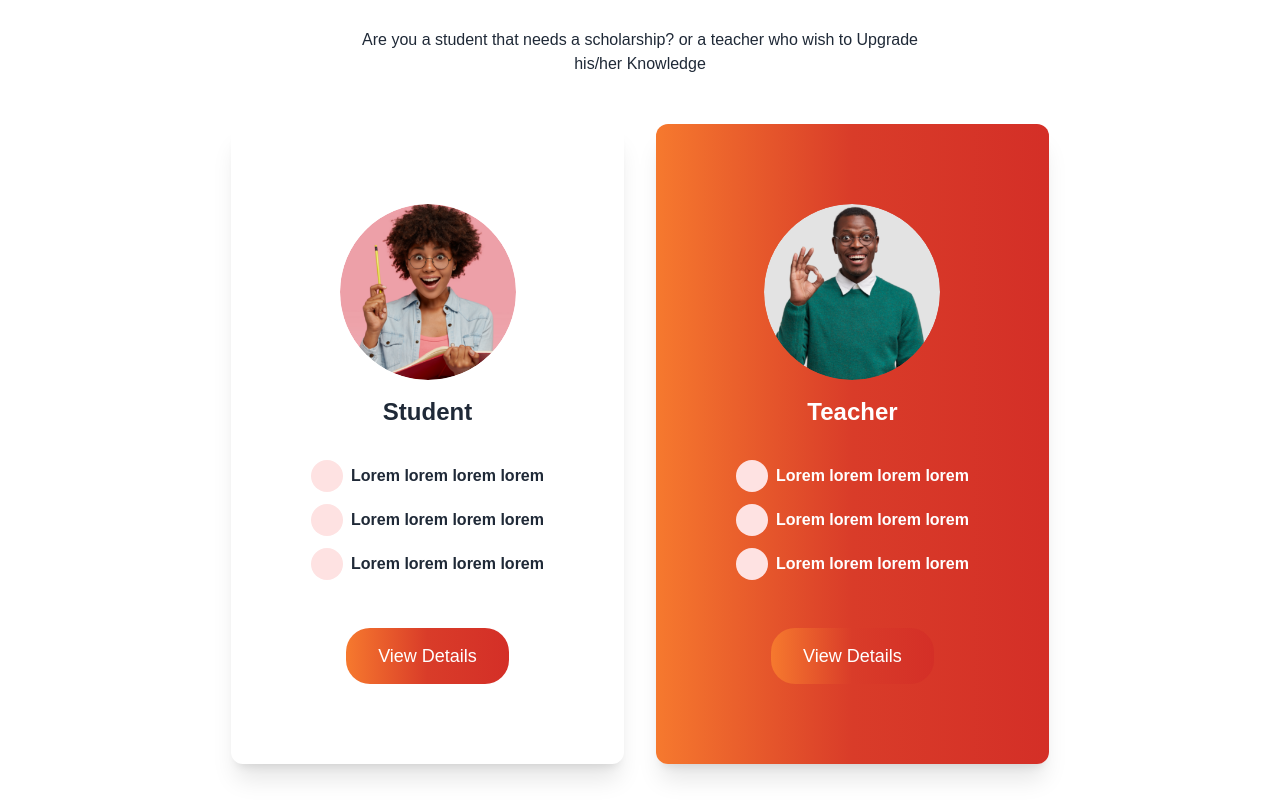
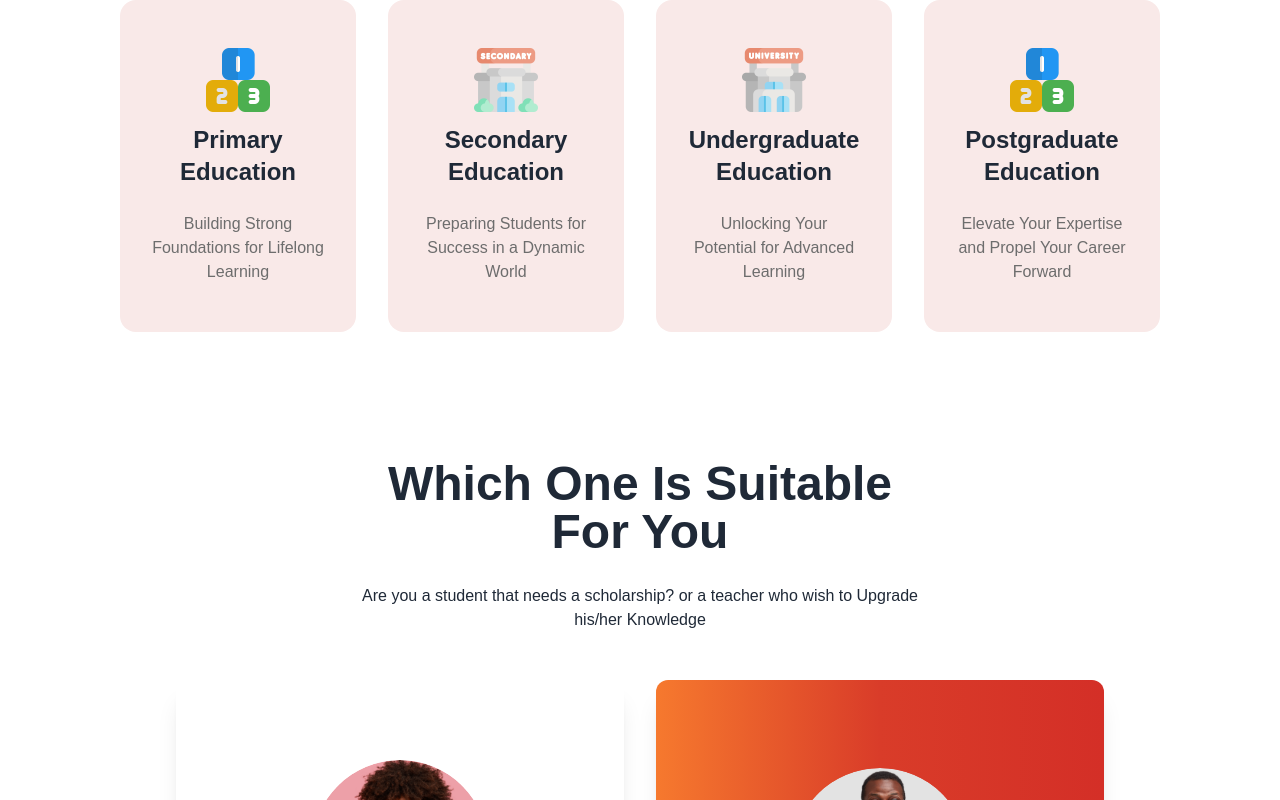
Before and after one commit to adefokun/brilliant-brain, a Next.js app: page / in a window 1280 px wide. Shown: the part 2140-2940 px from the top of the page. Built offline with nearby package versions, Linux system fonts and the light colour scheme; no server answers; the database is empty; a web font is replaced by a local one; what prettier-plugin-tailwindcss would draw is missing.

Commit message:
content and style fixes

```diff
--- a/components/Ambassadors/index.tsx
+++ b/components/Ambassadors/index.tsx
@@ -25,7 +25,7 @@ const Ambassadors = () => {
 
     // console.log({ambassadors})
   return (
-    <section className="section mb-32 text-center">
+    <section className="section pt-20 pb-20 text-center">
     <div className="flex flex-col items-center gap-4 max-w-3xl mx-auto mb-12 text-center">
        <h3 className="text-3xl md:text-5xl font-extrabold capitalize mb-3">Our <br /> Ambassadors</h3>
        <p>Lorem ipsum dolor sit amet consectetur adipisicing elit. Debitis, explicabo recusandae necessitatibus voluptas nobis voluptatum nesciunt incidunt facilis, a provident dicta repudiandae ratione mollitia fuga deleniti! Alias explicabo aliquid repellat! Lorem ipsum dolor sit amet consectetur adipisicing elit. Ad repellendus adipisci qui ratione excepturi unde inventore aspernatur. Accusamus numquam, officia laboriosam similique nemo repellat libero consequatur eum minima quas doloremque. </p>
--- a/components/AuthHOC/index.tsx
+++ b/components/AuthHOC/index.tsx
@@ -2,6 +2,8 @@ import React, { ReactNode } from "react";
 import { useRouter } from "next/router";
 // import useUser from "@/hooks/useUser";
 import { useSession, signIn, signOut } from "next-auth/react"
+import Loader from "../Loader";
+
 
 
 export default function AuthHOC(
@@ -19,9 +21,7 @@ export default function AuthHOC(
 
     if (session.status === "loading") {
       return (
-        <div>
-          <p>Loading...</p>
-        </div>
+        <Loader modalOpen={true} />
       );
     }
 
--- a/pages/about-us.tsx
+++ b/pages/about-us.tsx
@@ -7,7 +7,7 @@ import About1 from '@/assets/about2.png'
 
 const AboutUs = () => {
   return (
-    <>
+    <div className='overflow-hidden'>
         <Header />
         <section className='section mt-16 md:mt-20 md:pt-20 py-8 grad-to-right flex flex-col gap-3 text-white'>
             <h1 className="text-4xl md:text-5xl font-extrabold text-white font-argentinum mb-3">About Us</h1>
@@ -24,14 +24,19 @@ const AboutUs = () => {
                     <Image src={About1} alt="" className="w-full max-w-sm" />
                 </div>
                 <div className="flex-1 max-w-lg flex flex-col gap-3">
-                    <p>Lorem, ipsum dolor sit amet consectetur adipisicing elit. Inventore quibusdam obcaecati, aspernatur nisi nobis impedit quisquam nihil error assumenda dolorum! Dolorem delectus expedita, illo voluptas est distinctio optio! Eveniet, deserunt.</p>
-                    <p>Lorem, ipsum dolor sit amet consectetur adipisicing elit. Inventore quibusdam obcaecati, aspernatur nisi nobis impedit quisquam nihil error assumenda dolorum! Dolorem delectus expedita, illo voluptas est distinctio optio! Eveniet, deserunt.</p>
+                    <p>Are you a passionate and driven individual aspiring to pursue your dreams, but financial constraints stand in your way? Look no further! At Brilliant Brains, we believe that everyone deserves a chance to unlock their true potential and achieve their academic goals. We are dedicated to connecting deserving students like you with life-changing scholarship opportunities.</p>
+                    <p>
+                        Our scholarship program is open to students from all walks of life. Whether you are a high school student looking to pursue a bachelor’s degree or a working professional hoping to advance your career with a master’s degree, we have a scholarship for you. We offer scholarships in a wide range of disciplines, including business, engineering, medicine, law, and more. Our scholarships are available for students at all levels of study, from undergraduate to postgraduate.
+                    </p>
                 </div>
             </div>
             <div className="flex flex-col md:flex-row gap-12">
                 <div className="flex-1 max-w-lg flex flex-col gap-3">
-                    <p>Lorem, ipsum dolor sit amet consectetur adipisicing elit. Inventore quibusdam obcaecati, aspernatur nisi nobis impedit quisquam nihil error assumenda dolorum! Dolorem delectus expedita, illo voluptas est distinctio optio! Eveniet, deserunt.</p>
-                    <p>Lorem, ipsum dolor sit amet consectetur adipisicing elit. Inventore quibusdam obcaecati, aspernatur nisi nobis impedit quisquam nihil error assumenda dolorum! Dolorem delectus expedita, illo voluptas est distinctio optio! Eveniet, deserunt.</p>
+                    <p>Don&#39;t let financial barriers hinder your dreams. Take the first step towards achieving your academic aspirations by exploring the world of scholarships with Brilliant Brains. Sign up now to create your profile and unlock a world of opportunities waiting for you.</p>
+                  <p>
+                    Everyone deserves a chance to pursue their dreams. At Brilliant Brains, we believe that financial constraints should not stand in the way of your academic aspirations. We are committed to helping you achieve your goals by connecting you with life-changing scholarship opportunities. Our scholarship program is open to students from all walks of life. Whether you are a high school student looking to pursue a bachelor’s degree or a working professional hoping to advance your career with a master’s degree, we have a scholarship for you. We offer scholarships in a wide range of disciplines, including business, engineering, medicine, law, and more. Our scholarships are available for students at all levels of study, from undergraduate to postgraduate.
+                  </p>
+
                 </div>
                 <div className="flex-1 flex justify-end">
                     <Image src={About2} alt="" className="w-full max-w-sm" />
@@ -39,12 +44,30 @@ const AboutUs = () => {
             </div>
         </section>
         <section className="section flex flex-col gap-3 pt-20 pb-20 relative after:absolute after:top-0 after:-translate-y-6 after:-left-[10%] after:w-[120%] after:h-16 after:rounded-[100%] after:bg-white">
-            {[0,1,2,3,4].map(el => (
-                <p key={el}>Lorem ipsum dolor sit amet consectetur adipisicing elit. Dolorem sequi sapiente assumenda sed? Nulla esse laudantium, deserunt totam molestiae eveniet quia illo voluptatem consectetur, fugit, culpa doloribus ad iusto cumque! Lorem ipsum dolor sit amet consectetur adipisicing elit. Animi cumque tempora sequi! Nisi deserunt placeat velit hic sapiente amet similique accusantium, ipsum at consequatur, earum explicabo tenetur. Provident, reiciendis tempore.</p>
-            ))}
+            <p>
+                At Brilliant Brains, we are committed to empowering individuals through education and fostering a community of lifelong learners. With a passion for knowledge and a dedication to excellence, we strive to provide transformative educational experiences that shape lives and make a positive impact.
+            </p>
+            <p>
+                Our vision is to be a leading institution that inspires and equips individuals to reach their full potential. We believe in the power of education to transform lives, unlock opportunities, and create a better future for individuals and society as a whole.
+            </p>
+            <p>
+                Our mission is to provide accessible, high-quality education that nurtures intellectual curiosity, fosters critical thinking, and promotes personal and professional growth. We aim to create an inclusive learning environment that celebrates diversity, encourages collaboration, and prepares individuals to thrive in a rapidly changing world.
+            </p>
+            <p>
+                At Brilliant Brains, we take a holistic approach to education, focusing not only on academic excellence but also on the development of well-rounded individuals. We prioritize practical, hands-on learning experiences that bridge the gap between theory and practice. Through innovative teaching methods, state-of-the-art resources, and a supportive community, we aim to inspire a love for learning and cultivate essential skills for success in the modern world.
+            </p>
+            <p>
+                Our team of passionate educators and staff members are the heart and soul of Brilliant Brains. With expertise in their respective fields, they are committed to providing a nurturing and stimulating learning environment. Our faculty members are not only knowledgeable professionals but also mentors who guide and inspire students to explore their passions and achieve their goals.
+            </p>
+            <p>
+                We maintain high standards of academic rigor, continually updating our curriculum to align with industry demands and emerging trends. We foster a culture of continuous improvement, encouraging students and staff alike to strive for excellence in all aspects of their educational journey.
+            </p>
+            <p>
+            Whether you are a student, parent, educator, or lifelong learner, we invite you to join our vibrant learning community. Together, we can embark on a journey of discovery, growth, and lifelong learning. Explore our range of programs, engage with our passionate community, and unlock your potential at Brilliant Brains.
+            </p>
         </section>
         <Footer />
-    </>
+    </div>
   )
 }
 
--- a/pages/index.tsx
+++ b/pages/index.tsx
@@ -95,7 +95,7 @@ export default function Home() {
             <div className="flex-1 order-2 md:order-1 flex flex-col gap-4">
               <p className="text-primary font-bold text-xl mb-3">About Us</p>
               <h2 className="text-4xl md:text-6xl font-extrabold capitalize mb-3">Qualified and Highly Equipped Learning</h2>
-              <p className="md:text-lg mb-4">The Brilliant Brain Scholarship Scheme is a scholarship management platform with a vision to ensuring that no person of school age is denied access to education because of his or her financial status, since it is the fundamental right of every child to receive  qualitative and functional education</p>
+              <p className="md:text-lg mb-4">We take pride in offering a learning environment that is led by qualified and dedicated educators. Our teaching staff consists of highly experienced professionals who are passionate about fostering academic growth and empowering students to reach their full potential.</p>
               <Button className="text-white text-lg px-6 py-3 rounded-lg w-fit">Read More</Button>
 
             </div>
@@ -105,6 +105,13 @@ export default function Home() {
                 <Image src={HeroBg} alt="" width={200} height={200} className="w-64 sm:w-1/2 md:w-5/6" />
               </div>
             </div>
+          </div>
+        </section>
+        <section className="section mb-32 py-20 px-4 flex flex-col items-center gap-4 grad-to-right text-white">
+          <div className="flex flex-col items-center gap-4 max-w-3xl text-center">
+            <h3 className="text-3xl md:text-5xl font-extrabold capitalize mb-2">Looking for a bright new future. It starts here</h3>
+            <p className="mb-4">We understand that you&#39;re looking for a bright new future, filled with endless possibilities and opportunities for personal and professional growth. Your quest for a better tomorrow starts right here, with us.</p>
+            <button className="p-5 px-12 text-lg rounded-full font-bold bg-white text-black">Get in Touch</button>
           </div>
         </section>
         <section className="section mb-32 text-center">
@@ -118,22 +125,22 @@ export default function Home() {
             <div className="bg-[#F9E9E8] w-full rounded-2xl p-8 py-12 flex flex-col items-center gap-3">
               <Image src={PrimaryImg} alt="" className="w-16 h-16" />
               <h5 className="text-2xl font-extrabold capitalize mb-3">Primary Education</h5>
-              <p className="text-[#6D6D6D]">Are you a student that needs a scholarship? or a teacher who wish to</p>
+              <p className="text-[#6D6D6D]">Building Strong Foundations for Lifelong Learning</p>
             </div>
             <div className="bg-[#F9E9E8] w-full rounded-2xl p-8 py-12 flex flex-col items-center gap-3">
               <Image src={SecondaryImg} alt="" className="w-16 h-16" />
               <h5 className="text-2xl font-extrabold capitalize mb-3">Secondary Education</h5>
-              <p className="text-[#6D6D6D]">Are you a student that needs a scholarship? or a teacher who wish to</p>
+              <p className="text-[#6D6D6D]">Preparing Students for Success in a Dynamic World</p>
             </div>
             <div className="bg-[#F9E9E8] w-full rounded-2xl p-8 py-12 flex flex-col items-center gap-3">
               <Image src={UniversityImg} alt="" className="w-16 h-16" />
-              <h5 className="text-2xl font-extrabold capitalize mb-3">Tertiary Education</h5>
-              <p className="text-[#6D6D6D]">Are you a student that needs a scholarship? or a teacher who wish to</p>
+              <h5 className="text-2xl font-extrabold capitalize mb-3">Undergraduate Education</h5>
+              <p className="text-[#6D6D6D]">Unlocking Your Potential for Advanced Learning</p>
             </div>
             <div className="bg-[#F9E9E8] w-full rounded-2xl p-8 py-12 flex flex-col items-center gap-3">
               <Image src={PrimaryImg} alt="" className="w-16 h-16" />
-              <h5 className="text-2xl font-extrabold capitalize mb-3">Primary Education</h5>
-              <p className="text-[#6D6D6D]">Are you a student that needs a scholarship? or a teacher who wish to</p>
+              <h5 className="text-2xl font-extrabold capitalize mb-3">Postgraduate Education</h5>
+              <p className="text-[#6D6D6D]">Elevate Your Expertise and Propel Your Career Forward</p>
             </div>
           </div>
         </section>
@@ -150,16 +157,16 @@ export default function Home() {
               </div>
               <div className="flex flex-col gap-3 font-bold mb-12">
                 <div className="flex items-center gap-2">
-                  <div className="w-8 h-8 rounded-full bg-red-100"></div>
-                  <p>Lorem lorem lorem lorem</p>
+                  <div className="w-8 h-8 rounded-full bg-red-100 flex-[0_0_32px]"></div>
+                  <p>Financial support for education expenses</p>
                 </div>
                 <div className="flex items-center gap-2">
-                  <div className="w-8 h-8 rounded-full bg-red-100"></div>
-                  <p>Lorem lorem lorem lorem</p>
+                  <div className="w-8 h-8 rounded-full bg-red-100 flex-[0_0_32px]"></div>
+                  <p>Access to quality education opportunities</p>
                 </div>
                 <div className="flex items-center gap-2">
-                  <div className="w-8 h-8 rounded-full bg-red-100"></div>
-                  <p>Lorem lorem lorem lorem</p>
+                  <div className="w-8 h-8 rounded-full bg-red-100 flex-[0_0_32px]"></div>
+                  <p>Personal and professional growth opportunities</p>
                 </div>
               </div>
               <Button className="md:text-lg text-white py-3.5 px-8 w-fit rounded-3xl mx-auto">View Details</Button>
@@ -171,31 +178,25 @@ export default function Home() {
               </div>
               <div className="flex flex-col gap-3 font-bold mb-12">
                 <div className="flex items-center gap-2">
-                  <div className="w-8 h-8 rounded-full bg-red-100"></div>
-                  <p>Lorem lorem lorem lorem</p>
+                  <div className="w-8 h-8 rounded-full bg-red-100 flex-[0_0_32px]"></div>
+                  <p>Professional development support</p>
                 </div>
                 <div className="flex items-center gap-2">
-                  <div className="w-8 h-8 rounded-full bg-red-100"></div>
-                  <p>Lorem lorem lorem lorem</p>
+                  <div className="w-8 h-8 rounded-full bg-red-100 flex-[0_0_32px]"></div>
+                  <p>Enhanced teaching quality</p>
                 </div>
                 <div className="flex items-center gap-2">
-                  <div className="w-8 h-8 rounded-full bg-red-100"></div>
-                  <p>Lorem lorem lorem lorem</p>
+                  <div className="w-8 h-8 rounded-full bg-red-100 flex-[0_0_32px]"></div>
+                  <p>Networking and collaboration opportunities</p>
                 </div>
               </div>
               <Button className="md:text-lg bg-[#5e0c08] text-white py-3.5 px-8 w-fit rounded-3xl mx-auto">View Details</Button>
             </div>
           </div>
         </section>
-       <Ambassadors />
-        <section className="section mb-32 py-20 px-4 flex flex-col items-center gap-4 grad-to-right text-white">
-          <div className="flex flex-col items-center gap-4 max-w-3xl text-center">
-            <h3 className="text-3xl md:text-5xl font-extrabold capitalize mb-2">Looking for a bright new future. It starts here</h3>
-            <p className="mb-4">Lorem ipsum dolor, sit amet consectetur adipisicing elit. Dolorem illo nostrum aperiam voluptatibus vitae? Quisquam laboriosam enim ipsum modi! Molestiae eveniet fugit perferendis quaerat ex et porro beatae enim quas!</p>
-            <button className="p-5 px-12 text-lg rounded-full font-bold bg-white text-black">Get in Touch</button>
-          </div>
-        </section>
-        <Winners />
+       {/* <Ambassadors /> */}
+
+        {/* <Winners /> */}
         <section className="section mb-32 grad-to-right">
           <div className="grid lg:grid-cols-2 gap-4 md:gap-12 text-white pt-12 md:pt-16">
             <div className="flex-1 flex flex-col gap-4 md:pb-16">
@@ -203,20 +204,20 @@ export default function Home() {
               <p className="md:text-lg mb-4">The Brilliant Brain Scholarship Scheme is a scholarship management platform with a vision to ensuring that no person of school age is denied access to education because of his or her financial status, since it is the fundamental right of every child to receive  qualitative and functional education</p>
               <div className="grid grid-cols-2 gap-5 mb-4 max-w-fit">
                   <div className="flex items-center gap-2">
-                    <div className="w-8 h-8 rounded-full bg-red-100"></div>
+                    <div className="w-8 h-8 rounded-full bg-red-100 flex-[0_0_32px]"></div>
                     <p>Primary Education</p>
                   </div>
                   <div className="flex items-center gap-2">
-                    <div className="w-8 h-8 rounded-full bg-red-100"></div>
-                    <p>Primary Education</p>
+                    <div className="w-8 h-8 rounded-full bg-red-100 flex-[0_0_32px]"></div>
+                    <p>Secondary Education</p>
                   </div>
                   <div className="flex items-center gap-2">
-                    <div className="w-8 h-8 rounded-full bg-red-100"></div>
-                    <p>Primary Education</p>
+                    <div className="w-8 h-8 rounded-full bg-red-100 flex-[0_0_32px]"></div>
+                    <p>Undergraduate Education</p>
                   </div>
                   <div className="flex items-center gap-2">
-                    <div className="w-8 h-8 rounded-full bg-red-100"></div>
-                    <p>Primary Education</p>
+                    <div className="w-8 h-8 rounded-full bg-red-100 flex-[0_0_32px]"></div>
+                    <p>Postgraduate Education</p>
                   </div>
               </div>
               <button className="bg-yellow-400 text-white text-lg px-6 py-3 rounded-lg w-fit">Apply Now</button>
```
